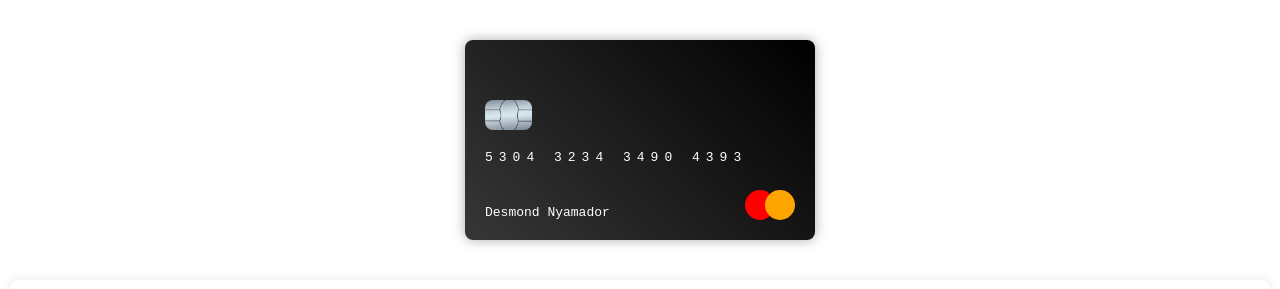
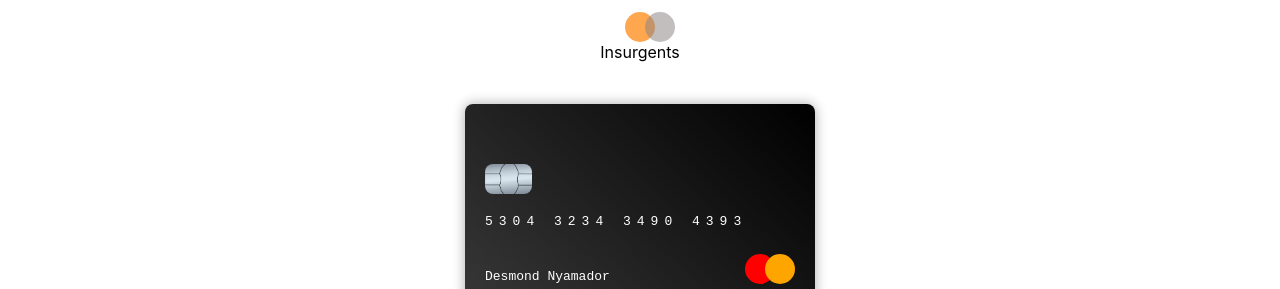
Before and after one commit to Nyamador/coventry, a plain HTML site: page index.html in a window 1280 px wide. Shown: the top 289 px of the page. Drawn offline with Linux system fonts and the light colour scheme.

Commit message:
Added Logo

```diff
--- a/index.html
+++ b/index.html
@@ -8,9 +8,13 @@
     <title>Document</title>
 </head>
 
-<!-- <header>
-
-</header> -->
+<header>
+    <div class="logo">
+        <div class="circle-a"></div>
+        <div class="circle-b"></div>
+    </div>
+    <p>Insurgents</p>
+</header>
 
 <!-- Nav Menu -->
 <aside class="overlay" style="display: none;">
--- a/styles.css
+++ b/styles.css
@@ -10,14 +10,40 @@ header{
     height: 54px;
     text-align: center;
     display: flex;
-    flex-direction: row;
+    flex-direction: column;
     justify-content: center;
     align-items: center;
+    padding-top: 10px;
+}
+
+header p{
+    margin: 0;
 }
 
 header h1{
     margin: 0;
     font-size: 15px;
+}
+
+.logo{
+    display: flex;
+    position: relative;
+}
+
+.circle-a{
+    position: absolute;
+    left: 20px;
+    background-color: #8b858587;
+}
+
+.circle-b{
+    background-color: #ff8000b0;
+}
+
+.circle-a, .circle-b{
+    border-radius: 50%;
+    height:30px;
+    width: 30px;
 }
 
 .card-wrap{
```
